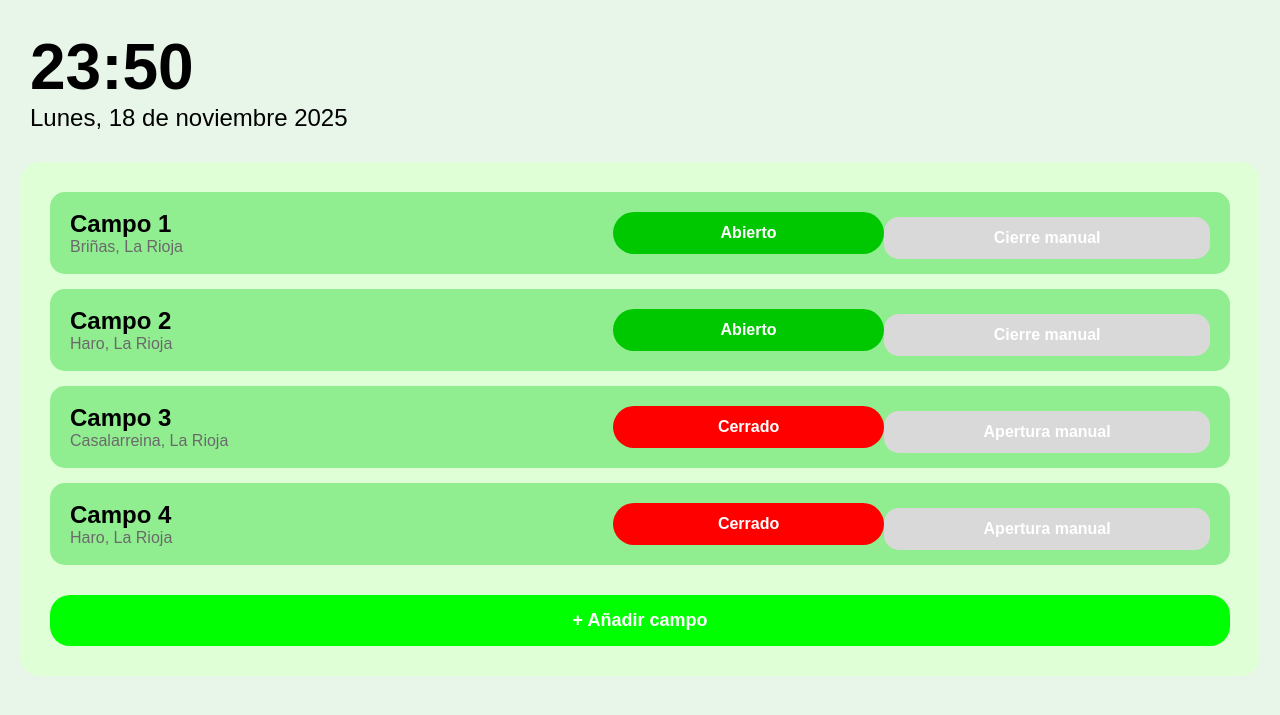
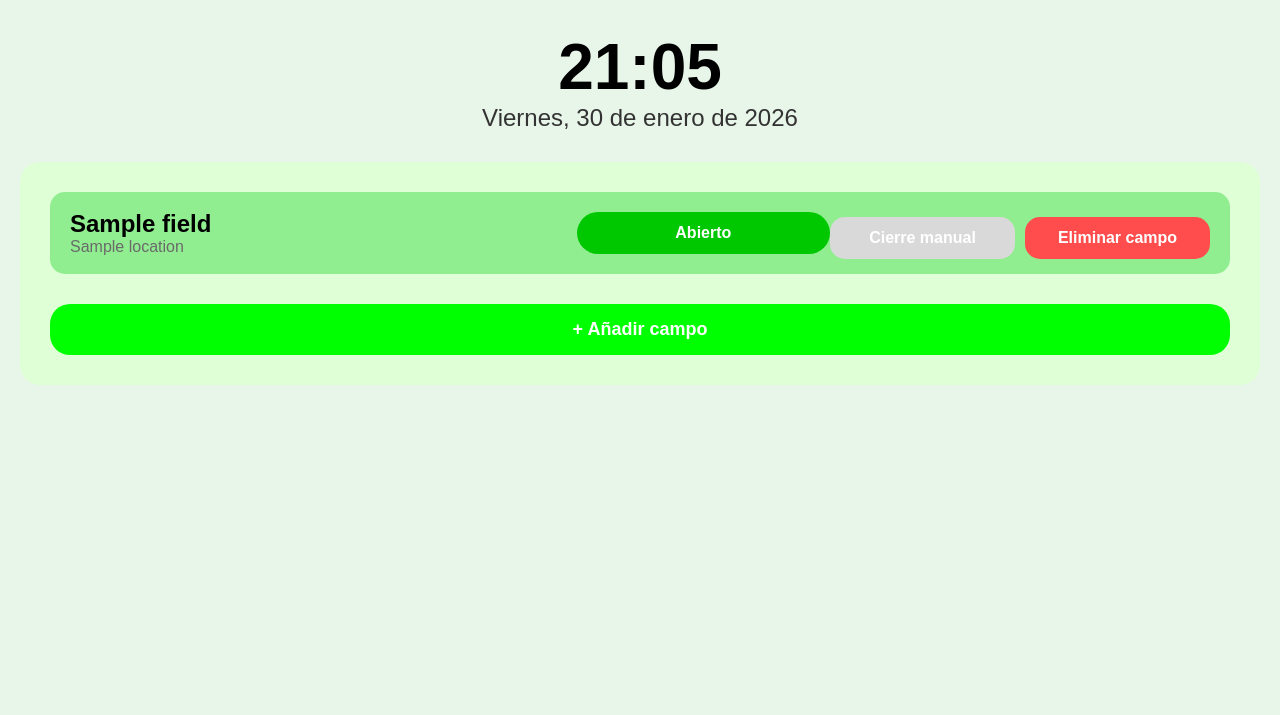
Before and after one commit to HugoReyIn/DetectorGranizo, a FastAPI app: template src/templates/main.html in a window 1280 px wide. Shown: the top 715 px of the page. Run offline with FastAPI, Linux system fonts and the light colour scheme; the template is opened without the code that fills it: most values are stand-ins (such as "Sample title", 1, 10 or a date in 2020).

Commit message:
Update css and html of fields

```diff
--- a/src/Main.py
+++ b/src/Main.py
@@ -3,23 +3,36 @@ from fastapi.responses import HTMLResponse, RedirectResponse
 from fastapi.staticfiles import StaticFiles
 from fastapi.templating import Jinja2Templates
 
-# Importar tus clases
-from models.User import User
-from models.Field import Field
-from models.Point import Point
-
+# ----- APP -----
 app = FastAPI()
 
-# Montar carpeta estática
+# Montar carpeta static
 app.mount("/static", StaticFiles(directory="static"), name="static")
 
-# Plantillas HTML
+# Plantillas
 templates = Jinja2Templates(directory="templates")
 
-# Base de datos temporal en memoria
+# ----- DATOS EN MEMORIA -----
 users = []
 fields = []
 current_user = None
+
+
+# --- MODELOS SIMPLES ---
+class User:
+    def __init__(self, username, password):
+        self.username = username
+        self.password = password
+
+    def login(self, username, password):
+        return self.username == username and self.password == password
+
+
+class Field:
+    def __init__(self, name, location, state="open"):
+        self.name = name
+        self.location = location
+        self.state = state
 
 
 # --- RUTAS ---
@@ -36,8 +49,9 @@ def login(request: Request, username: str = Form(...), password: str = Form(...)
         if user.login(username, password):
             current_user = user
             return RedirectResponse(url="/main", status_code=303)
-    # Fallo de login
-    return templates.TemplateResponse("login.html", {"request": request, "error": "Usuario o contraseña incorrectos"})
+    return templates.TemplateResponse(
+        "login.html", {"request": request, "error": "Usuario o contraseña incorrectos"}
+    )
 
 
 @app.get("/register", response_class=HTMLResponse)
@@ -47,12 +61,11 @@ def register_page(request: Request):
 
 @app.post("/register")
 def register(request: Request, username: str = Form(...), password: str = Form(...)):
-    global users
-    # Comprobar si el usuario ya existe
     for u in users:
         if u.username == username:
-            return templates.TemplateResponse("register.html", {"request": request, "error": "Usuario ya existe"})
-    # Crear nuevo usuario
+            return templates.TemplateResponse(
+                "register.html", {"request": request, "error": "Usuario ya existe"}
+            )
     user = User(username, password)
     users.append(user)
     return RedirectResponse(url="/", status_code=303)
@@ -62,4 +75,12 @@ def register(request: Request, username: str = Form(...), password: str = Form(.
 def main_page(request: Request):
     if current_user is None:
         return RedirectResponse(url="/", status_code=303)
+    # Inicializamos campos si está vacío
+    if not fields:
+        fields.extend([
+            Field("Campo 1", "Briñas, La Rioja", "open"),
+            Field("Campo 2", "Haro, La Rioja", "open"),
+            Field("Campo 3", "Casalarreina, La Rioja", "closed"),
+            Field("Campo 4", "Haro, La Rioja", "closed")
+        ])
     return templates.TemplateResponse("main.html", {"request": request, "fields": fields, "user": current_user})
--- a/src/static/dashboard.css
+++ b/src/static/dashboard.css
@@ -1,5 +1,7 @@
+/* ===== Contenedor de hora y fecha ===== */
 .time-container {
     margin: 30px;
+    text-align: center;
 }
 
 .time {
@@ -9,8 +11,10 @@
 
 .date {
     font-size: 24px;
+    color: #333;
 }
 
+/* ===== Dashboard ===== */
 .dashboard {
     background: #dfffd6;
     margin: 20px;
@@ -18,9 +22,10 @@
     border-radius: 20px;
 }
 
+/* ===== Campos ===== */
 .field-row {
     display: grid;
-    grid-template-columns: 2fr 1fr 1.2fr;
+    grid-template-columns: 2fr 1fr 1.5fr;
     align-items: center;
     background: #90ee90;
     border-radius: 15px;
@@ -43,6 +48,7 @@
     padding: 12px;
     border-radius: 25px;
     font-weight: bold;
+    min-width: 90px;
 }
 
 /* Estados */
@@ -51,20 +57,26 @@
     color: white;
 }
 
-.status-opening {
-    background: #fff176;
-}
-
 .status-closed {
     background: red;
     color: white;
 }
 
+.status-opening {
+    background: #fff176;
+}
+
 .status-closing {
     background: orange;
+    color: black;
 }
 
-/* Botones */
+/* ===== Botones ===== */
+.field-buttons {
+    display: flex;
+    gap: 10px;
+}
+
 .action-btn {
     padding: 12px;
     border-radius: 15px;
@@ -79,6 +91,16 @@
     cursor: not-allowed;
 }
 
+.delete-btn {
+    background-color: #ff4d4d;
+    color: white;
+}
+
+.delete-btn:hover {
+    background-color: #e60000;
+}
+
+/* Botón añadir campo */
 .add-field-btn {
     margin: 30px auto 0;
     display: block;
@@ -90,3 +112,7 @@
     font-weight: bold;
     cursor: pointer;
 }
+
+.add-field-btn:hover {
+    background: #00cc00;
+}
--- a/src/static/dashboard.js
+++ b/src/static/dashboard.js
@@ -1,34 +1,69 @@
+// --- Fecha y hora en tiempo real (sin segundos) ---
+function updateDateTime() {
+    const now = new Date();
+    const time = now.toLocaleTimeString('es-ES', { hour: '2-digit', minute: '2-digit' });
+    const date = now.toLocaleDateString('es-ES', { weekday:'long', day:'numeric', month:'long', year:'numeric' });
+    document.getElementById('current-time').textContent = time;
+    document.getElementById('current-date').textContent = date.charAt(0).toUpperCase() + date.slice(1);
+}
+updateDateTime();
+setInterval(updateDateTime, 1000);
+
+// --- Toggle techos ---
 function toggleRoof(button) {
     const row = button.closest(".field-row");
     const status = row.querySelector(".field-status");
 
+    if (row.dataset.state === "opening" || row.dataset.state === "closing") return;
+
     button.disabled = true;
     button.classList.add("disabled");
 
-    if (status.classList.contains("status-open")) {
-        status.className = "field-status status-closing";
-        status.textContent = "Cerrando...";
-        button.textContent = "Cierre manual";
+    let action, finalState, textDuring, textFinal;
 
-        setTimeout(() => {
-            status.className = "field-status status-closed";
-            status.textContent = "Cerrado";
-            button.textContent = "Apertura manual";
-            button.disabled = false;
-            button.classList.remove("disabled");
-        }, 3000);
+    if (row.dataset.state === "open") {
+        action = "closing"; finalState = "closed"; textDuring = "Cerrando..."; textFinal = "Cerrado";
+    } else {
+        action = "opening"; finalState = "open"; textDuring = "Abriendo..."; textFinal = "Abierto";
+    }
 
-    } else if (status.classList.contains("status-closed")) {
-        status.className = "field-status status-opening";
-        status.textContent = "Abriendo...";
-        button.textContent = "Apertura manual";
+    status.className = "field-status status-" + action;
+    status.textContent = textDuring;
+    row.dataset.state = action;
 
-        setTimeout(() => {
-            status.className = "field-status status-open";
-            status.textContent = "Abierto";
-            button.textContent = "Cierre manual";
-            button.disabled = false;
-            button.classList.remove("disabled");
-        }, 3000);
-    }
+    setTimeout(() => {
+        status.className = "field-status status-" + finalState;
+        status.textContent = textFinal;
+        row.dataset.state = finalState;
+        button.textContent = finalState === "open" ? "Cierre manual" : "Apertura manual";
+        button.disabled = false;
+        button.classList.remove("disabled");
+    }, 3000);
 }
+
+// --- Añadir nuevo campo ---
+function addField() {
+    const dashboard = document.querySelector(".dashboard");
+    const count = document.querySelectorAll(".field-row").length + 1;
+    const row = document.createElement("div");
+    row.className = "field-row";
+    row.dataset.state = "open";
+    row.innerHTML = `
+        <div class="field-info">
+            <h3>Campo ${count}</h3>
+            <span>Ubicación desconocida</span>
+        </div>
+        <div class="field-status status-open">Abierto</div>
+        <div class="field-buttons">
+            <button class="action-btn" onclick="toggleRoof(this)">Cierre manual</button>
+            <button class="action-btn delete-btn" onclick="deleteField(this)">Eliminar campo</button>
+        </div>
+    `;
+    dashboard.insertBefore(row, document.querySelector(".add-field-btn"));
+}
+
+// --- Eliminar campo ---
+function deleteField(button) {
+    const row = button.closest(".field-row");
+    row.remove();
+}
--- a/src/templates/main.html
+++ b/src/templates/main.html
@@ -9,67 +9,31 @@
 <body>
 
 <div class="time-container">
-    <div class="time">23:50</div>
-    <div class="date">Lunes, 18 de noviembre 2025</div>
+    <div class="time" id="current-time"></div>
+    <div class="date" id="current-date"></div>
 </div>
 
 <div class="dashboard">
 
-    <!-- CAMPO -->
-    <div class="field-row" data-state="open">
+    {% for field in fields %}
+    <div class="field-row" data-state="{{ field.state }}">
         <div class="field-info">
-            <h3>Campo 1</h3>
-            <span>Briñas, La Rioja</span>
+            <h3>{{ field.name }}</h3>
+            <span>{{ field.location }}</span>
         </div>
+        <div class="field-status status-{{ field.state }}">
+            {% if field.state == "open" %}Abierto{% else %}Cerrado{% endif %}
+        </div>
+        <div class="field-buttons">
+            <button class="action-btn" onclick="toggleRoof(this)">
+                {% if field.state == "open" %}Cierre manual{% else %}Apertura manual{% endif %}
+            </button>
+            <button class="action-btn delete-btn" onclick="deleteField(this)">Eliminar campo</button>
+        </div>
+    </div>
+    {% endfor %}
 
-        <div class="field-status status-open">Abierto</div>
-
-        <button class="action-btn" onclick="toggleRoof(this)">
-            Cierre manual
-        </button>
-    </div>
-
-    <div class="field-row" data-state="closing">
-        <div class="field-info">
-            <h3>Campo 2</h3>
-            <span>Haro, La Rioja</span>
-        </div>
-
-        <div class="field-status status-open">Abierto</div>
-
-        <button class="action-btn" onclick="toggleRoof(this)">
-            Cierre manual
-        </button>
-    </div>
-
-    <div class="field-row" data-state="closed">
-        <div class="field-info">
-            <h3>Campo 3</h3>
-            <span>Casalarreina, La Rioja</span>
-        </div>
-
-        <div class="field-status status-closed">Cerrado</div>
-
-        <button class="action-btn" onclick="toggleRoof(this)">
-            Apertura manual
-        </button>
-    </div>
-
-    <div class="field-row" data-state="opening">
-        <div class="field-info">
-            <h3>Campo 4</h3>
-            <span>Haro, La Rioja</span>
-        </div>
-
-        <div class="field-status status-closed">Cerrado</div>
-
-        <button class="action-btn" onclick="toggleRoof(this)">
-            Apertura manual
-        </button>
-    </div>
-
-    <button class="add-field-btn">+ Añadir campo</button>
-
+    <button class="add-field-btn" onclick="addField()">+ Añadir campo</button>
 </div>
 
 <script src="/static/dashboard.js"></script>
```
